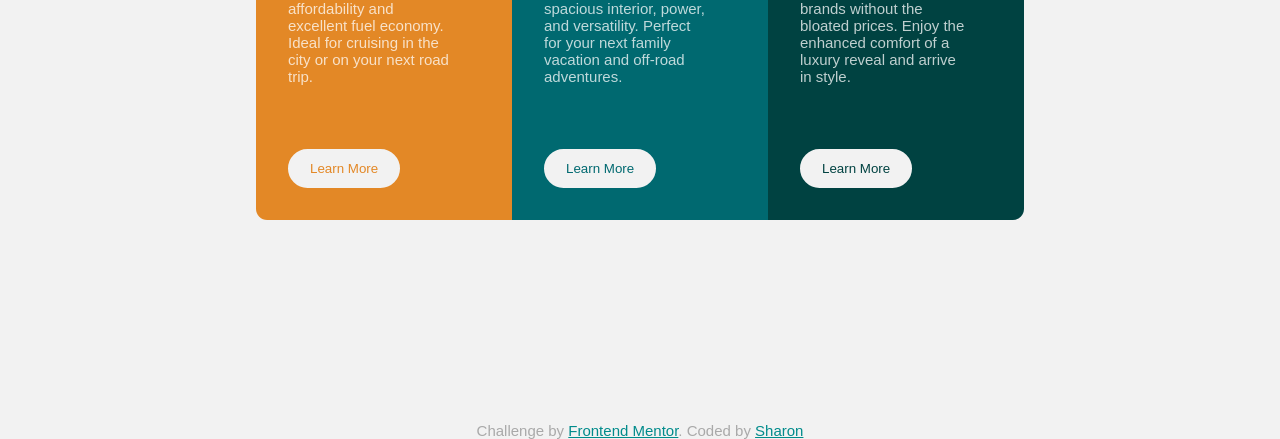
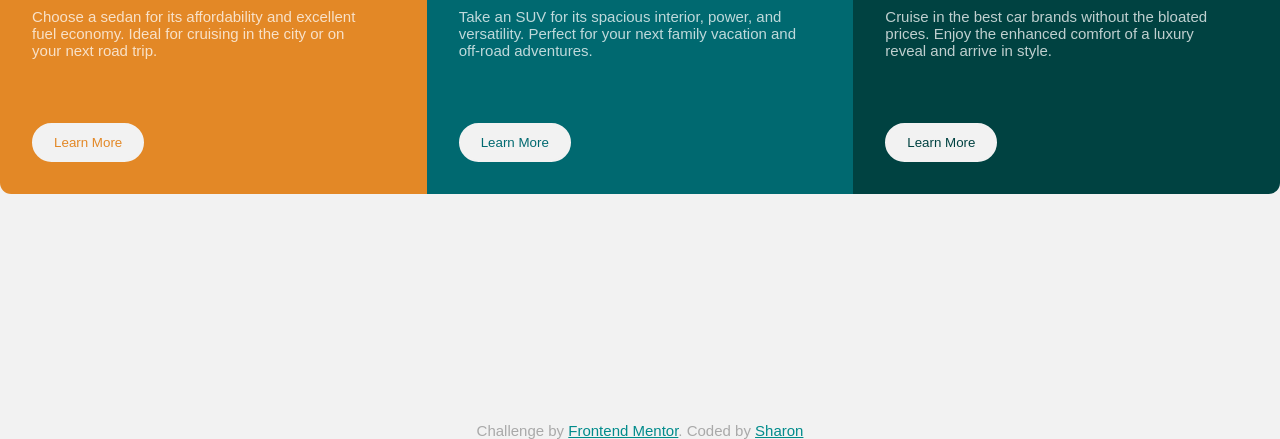
Before and after one commit to sharonBenish/3-column-page-component, a plain HTML site: page index.html in a window 1280 px wide. Shown: the part 378-817 px from the top of the page. Drawn offline with Linux system fonts and the light colour scheme; a web font is replaced by a local one.

Commit message:
Update css.css

```diff
--- a/css.css
+++ b/css.css
@@ -61,7 +61,6 @@ p{
 button{
 	border-radius:32px;
 	cursor:pointer;
-
 	border: 2px solid hsl(0, 0%, 95%);
 	padding: 10px 20px;
 	background-color:hsl(0, 0%, 95%);
@@ -119,7 +118,7 @@ button:hover{
 }
 
 .col{
-	width: 20%;
+	width: 33.33%;
 	padding: 2rem;
 }
 
```
